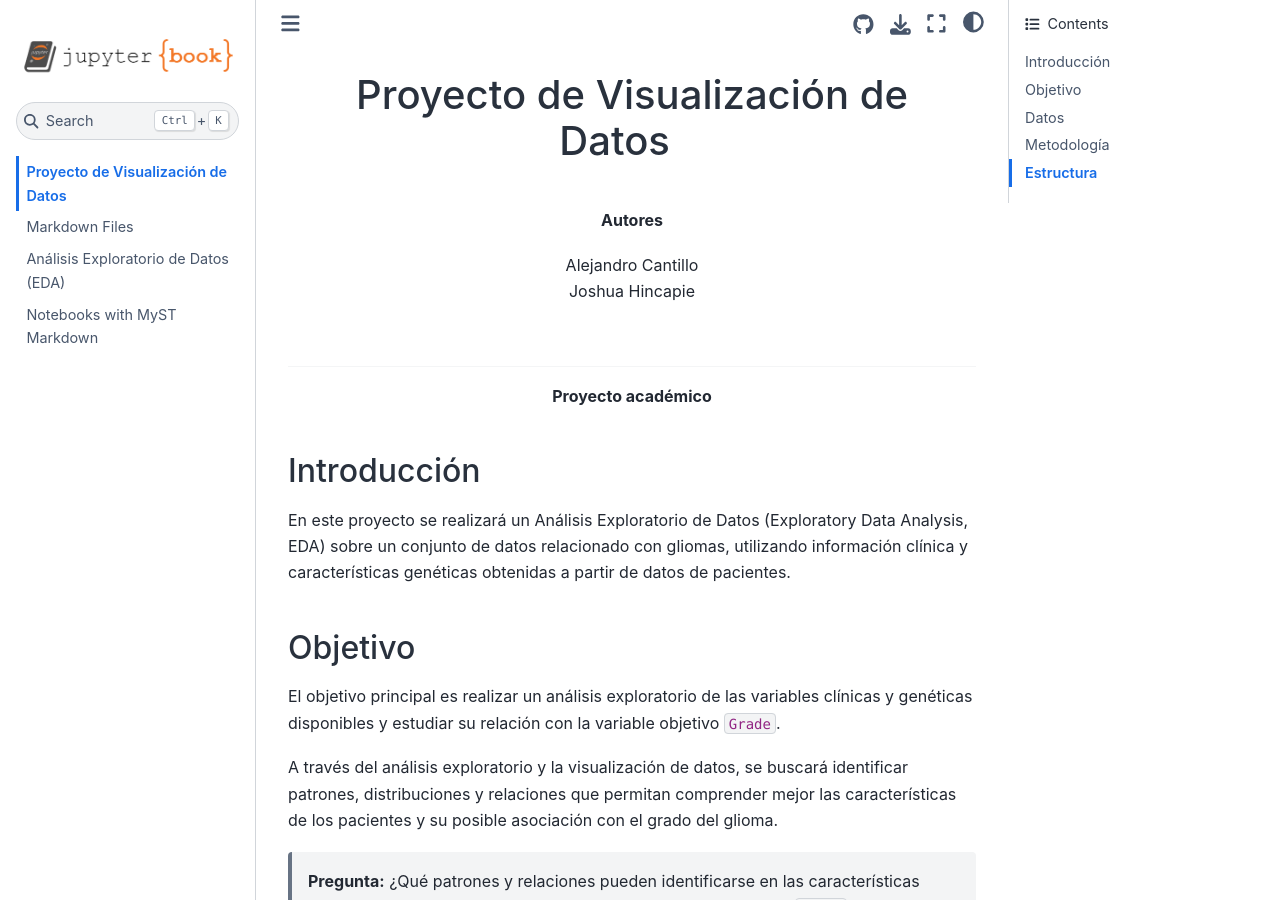
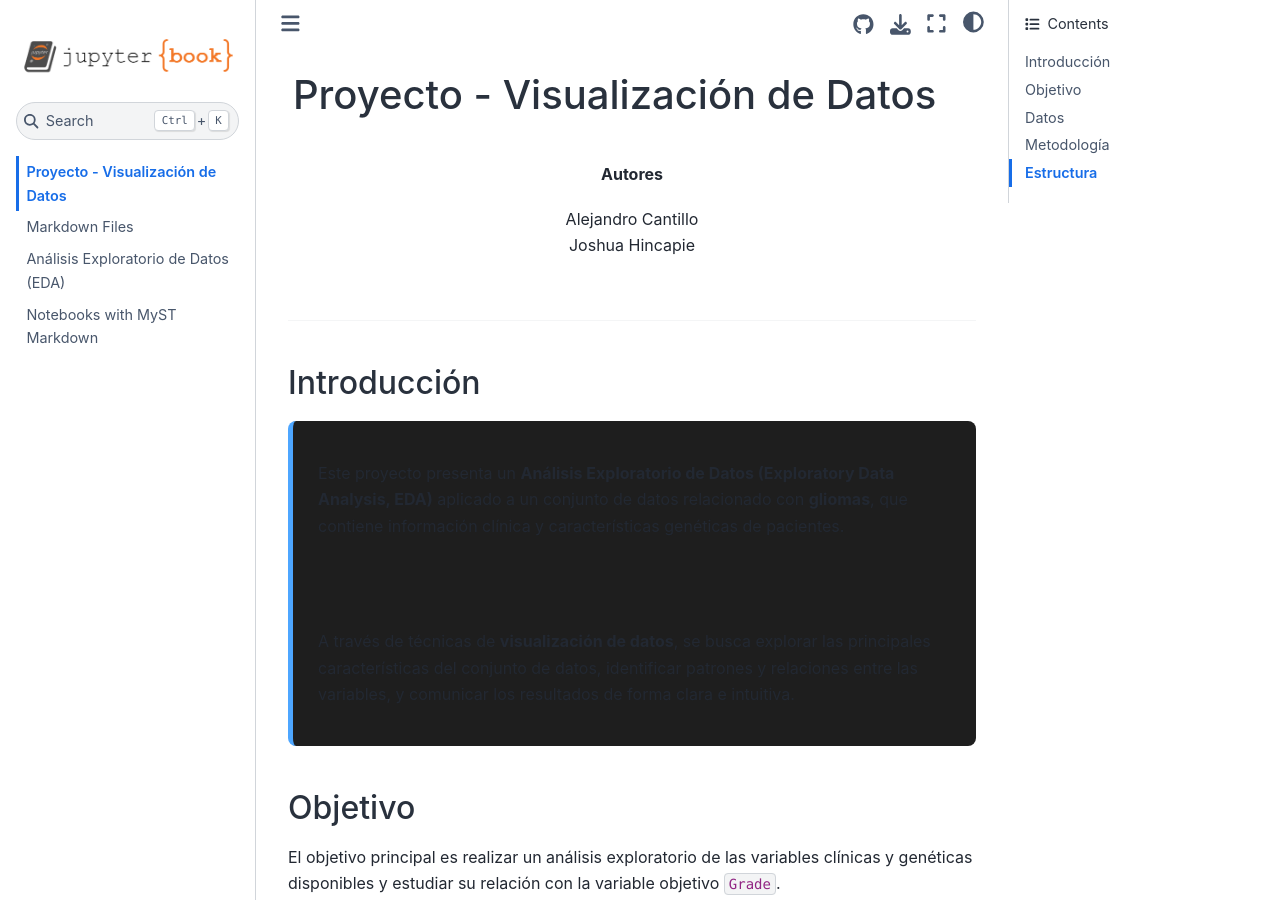
Before and after one commit to Alej0126/Jbook_dataviz, a Jupyter Book: the page built from docs/intro.md, in a window 1280 px wide and 900 px high. Built offline with Jupyter Book 1.0.4 settings and Sphinx 7.4.7 and the Sphinx Book theme 1.1.4, drawn with Linux system fonts in a browser that asks for light colours.

Commit message:
Actualizacion introduccion

```diff
--- a/docs/intro.md
+++ b/docs/intro.md
@@ -13,16 +13,36 @@
 
 ---
 
-**Proyecto académico**
-
 </div>
 
 ## Introducción
 
-En este proyecto se realizará un Análisis Exploratorio de Datos
-(Exploratory Data Analysis, EDA) sobre un conjunto de datos
-relacionado con gliomas, utilizando información clínica y
-características genéticas obtenidas a partir de datos de pacientes.
+<div style="
+    background-color: #1e1e1e;
+    border-left: 5px solid #4da6ff;
+    padding: 20px 25px;
+    margin: 20px 0;
+    border-radius: 8px;
+">
+
+<p style="font-size: 1.05em; line-height: 1.7;">
+
+Este proyecto presenta un <strong>Análisis Exploratorio de Datos
+(Exploratory Data Analysis, EDA)</strong> aplicado a un conjunto de datos
+relacionado con <strong>gliomas</strong>, que contiene información clínica
+y características genéticas de pacientes.
+
+<br><br>
+
+A través de técnicas de <strong>visualización de datos</strong>, se busca
+explorar las principales características del conjunto de datos, identificar
+patrones y relaciones entre las variables, y comunicar los resultados de
+forma clara e intuitiva.
+
+</p>
+
+</div>
+
 
 
 ## Objetivo
```
Also changed, not shown: other parts of docs/intro.md (+1 -1 lines), 8 other files.
